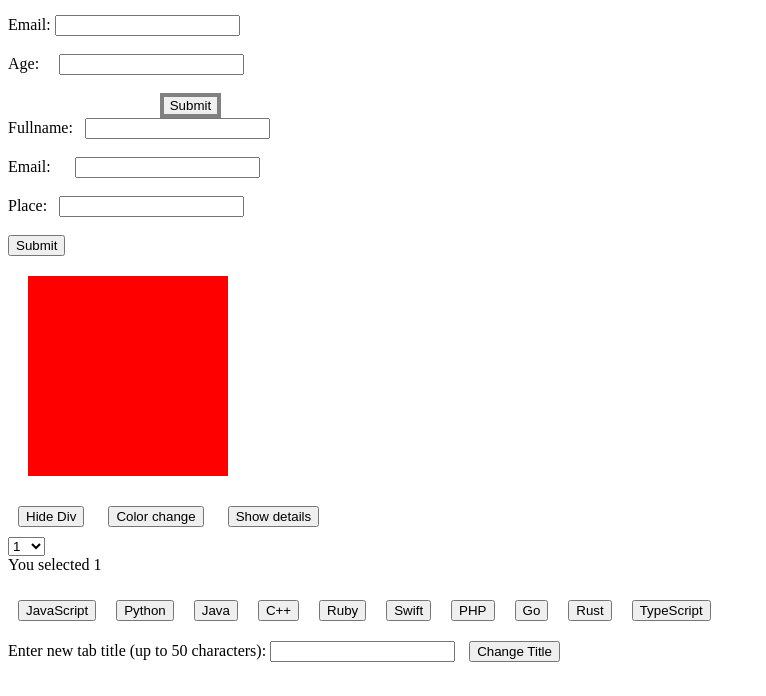
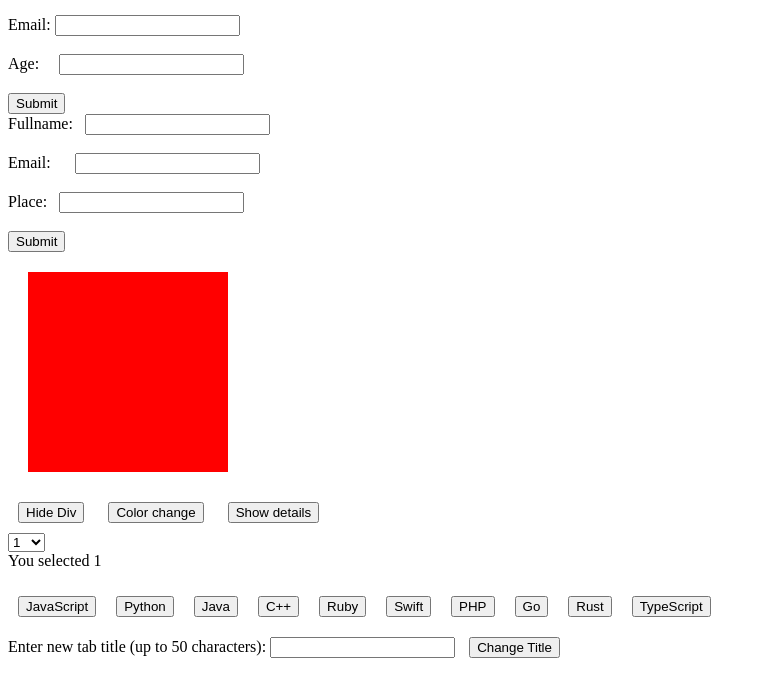
Before and after one commit to anusreekkcoddletech/Javascript, a website: page Assignment4/index.html in a window 1280 px wide. Shown: the part 104-800 px from the top of the page, without its empty margins (0-766 px from the left). Drawn offline with Linux system fonts and the light colour scheme.

Commit message:
assignment4 added

```diff
--- a/Assignment4/css/style.css
+++ b/Assignment4/css/style.css
@@ -13,10 +13,6 @@ button{
     border: 2px sloid brown;
     margin: 10px;
 }
-.submitbutton{
-    border: 4px solid gray;
-    margin-left: 12%;
-}
 #message{
     display: none;
 }
```
